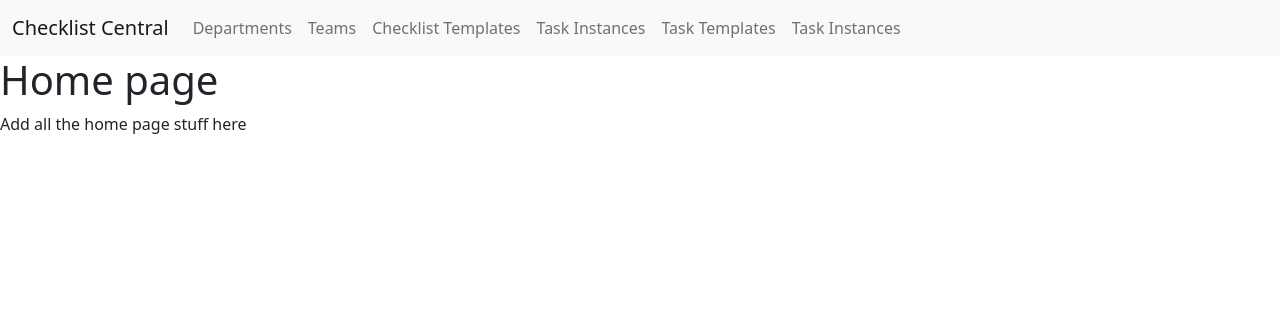
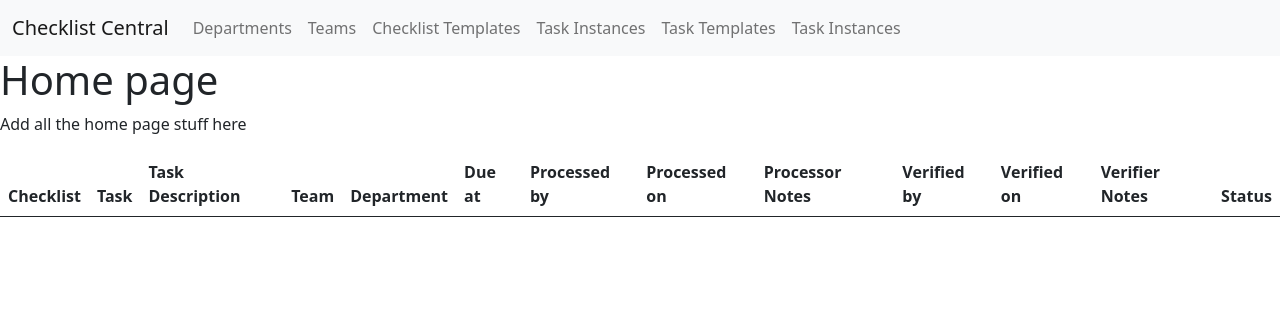
Before and after one commit to davep33l/checklist-central, a Django app: page / in a window 1280 px wide. Shown: the top 316 px of the page. Run offline with Django 4.2, Linux system fonts and the light colour scheme; data that the repository does not hold is empty.

Commit message:
Add functionality to show task instances on home page
- Add some basic model queries to show task instance information
on the home page by updating the view and template.

```diff
--- a/checklist/templates/checklist/index.html
+++ b/checklist/templates/checklist/index.html
@@ -4,4 +4,45 @@
 <h1>Home page</h1>
 
 <p>Add all the home page stuff here</p>
+
+<table class="table table-striped table-hover">
+    <thead>
+        <tr>
+            <th>Checklist</th>
+            <th>Task</th>
+            <th>Task Description</th>
+            <th>Team</th>
+            <th>Department</th>
+            <th>Due at</th>
+            <th>Processed by</th>
+            <th>Processed on</th>
+            <th>Processor Notes</th>
+            <th>Verified by</th>
+            <th>Verified on</th>
+            <th>Verifier Notes</th>
+            <th>Status</th>
+
+        </tr>
+    </thead>
+    <tbody>
+        {% for task_instance in task_instances %}
+        <tr>
+            <td>{{ task_instance.task_template.checklist_template.name }}</td>
+            <td>{{ task_instance.task_template.name }}</td>
+            <td>{{ task_instance.task_template.description }}</td>
+            <td>{{ task_instance.task_template.checklist_template.team.name }}</td>
+            <td>{{ task_instance.task_template.checklist_template.team.department.name }}</td>
+            <td>{{ task_instance.task_template.due_at }}</td>
+            <td>{{ task_instance.processed_by }}</td>
+            <td>{{ task_instance.processed_at }}</td>
+            <td>{{ task_instance.processor_notes }}</td>
+            <td>{{ task_instance.verified_by }}</td>
+            <td>{{ task_instance.verified_at }}</td>
+            <td>{{ task_instance.verifier_notes }}</td>
+            <td>{{ task_instance.status }}</td>
+        </tr>
+        {% endfor %}
+    </tbody>
+</table>
+
 {% endblock %}
--- a/checklist/views.py
+++ b/checklist/views.py
@@ -6,8 +6,16 @@ from .models import Department, Team, ChecklistTemplate, TaskTemplate, Checklist
 # Create your views here.
 
 def index(request):
+    task_instances = TaskInstance.objects.all()
+
+    context = {
+        'task_instances': task_instances,
+    }
+
+
+
     # render the index.html page
-    return render(request, 'checklist/index.html')
+    return render(request, 'checklist/index.html', context)
 
 
 class DepartmentList(generic.ListView):
```
